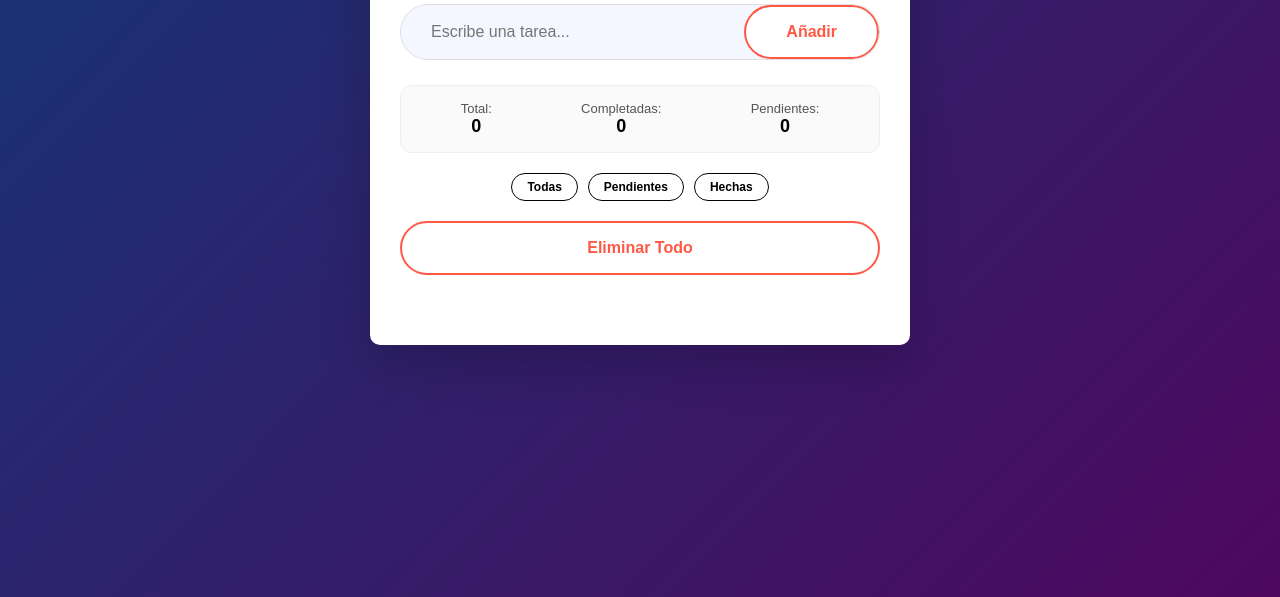
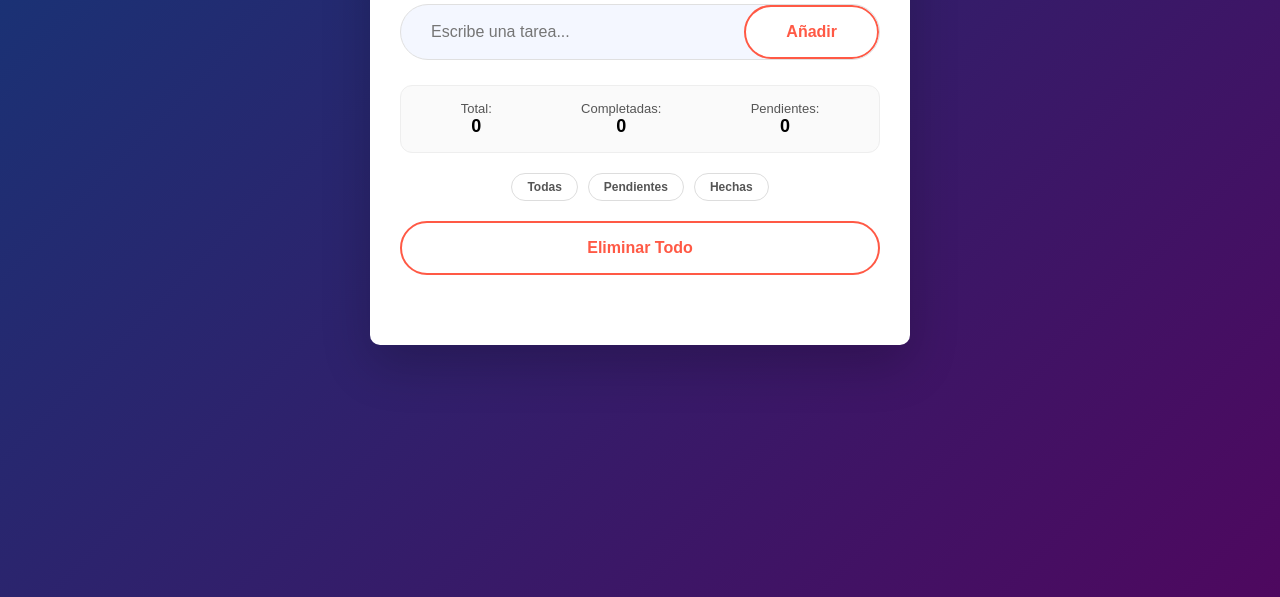
Before and after one commit to IvanGR9/taskflow-project, a plain HTML site: page index.html in a window 1280 px wide. Shown: the part 203-800 px from the top of the page. Drawn offline with Linux system fonts and the light colour scheme.

Commit message:
Actualizaciones y pruebas colores

```diff
--- a/style.css
+++ b/style.css
@@ -83,19 +83,20 @@ button:hover, #clear-all:hover {
     margin: 20px 0;
 }
 .filters button {
-    background: #fff !important;
-    color: #000000 !important;
-    border: 1px solid #000000 !important; /* Borde en negro */
+    background: #ffffff !important;
+    color: #555555 !important;
+    border: 1px solid #dddddd !important;
     padding: 6px 15px;
     font-size: 12px;
     font-weight: 600;
     border-radius: 20px;
     cursor: pointer;
-    transition: all 0.3s ease;
+    transition: background 0.3s ease, color 0.3s ease;
 }
 .filters button:hover {
-    background: #000000 !important; /* Fondo negro al pasar el ratón */
-    color: #ffffff !important; /* Texto blanco al pasar el ratón */
+    background: #eeeeee !important;
+    color: #333333 !important;
+    border-color: #cccccc !important;
 }
 ul li {
     list-style: none;
@@ -215,7 +216,3 @@ ul li {
         flex: 1;
     }
 }
-.filters button:hover {
-    background: #000000 !important;
-    color: #ffffff !important;
-}
```
